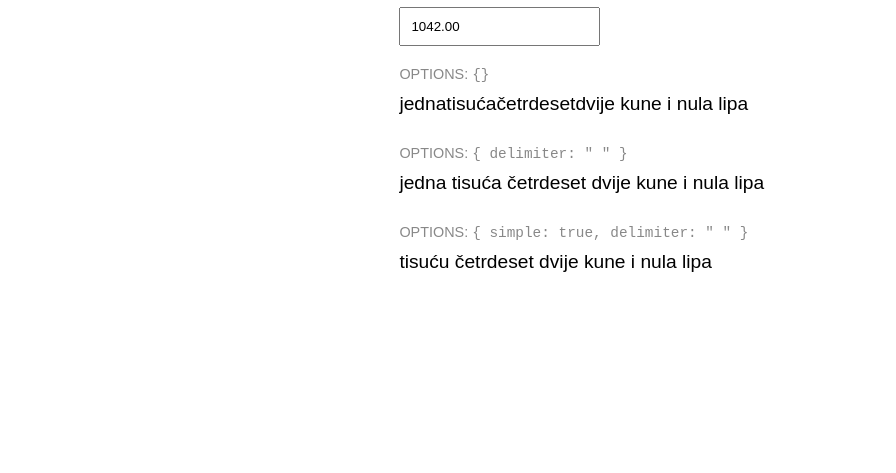
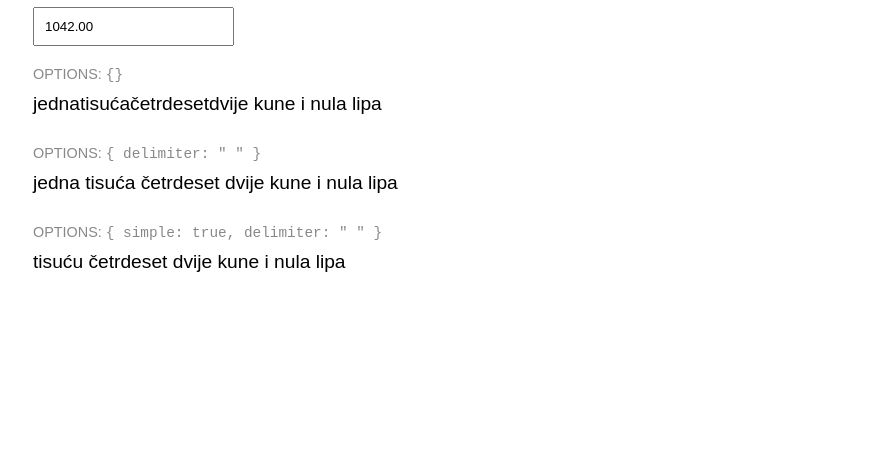
Before and after one commit to rokobuljan/convert-hr, a website: page index.html in a window 1280 px wide. Shown: the part 327-800 px from the top of the page, without its empty margins (7-903 px from the left). Drawn offline with Linux system fonts and the light colour scheme.

Commit message:
Fix example app width

```diff
--- a/index.html
+++ b/index.html
@@ -22,7 +22,8 @@
                 justify-content: center;
             }
             #app {
-                padding: 20px;
+                padding: 40px;
+                width: 100%;
             }
             h1,
             div {
@@ -43,7 +44,7 @@
             <h1>Convert Number to<br />Croatian money as words</h1>
             <p>Examples</p>
 
-            <p><input type="number" id="input" value="1042.00" step="0.01" /></p>
+            <p><input type="number" id="input" value="1042.00" step="1000000000" /></p>
             <p>
                 OPTIONS: <code>{}</code></i>
             </p>
```
